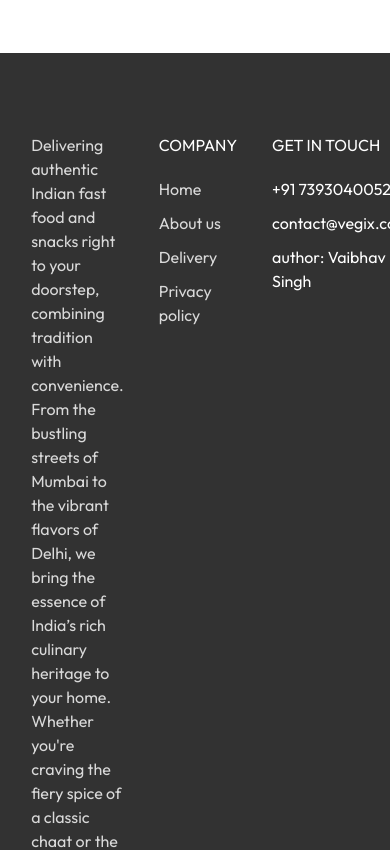
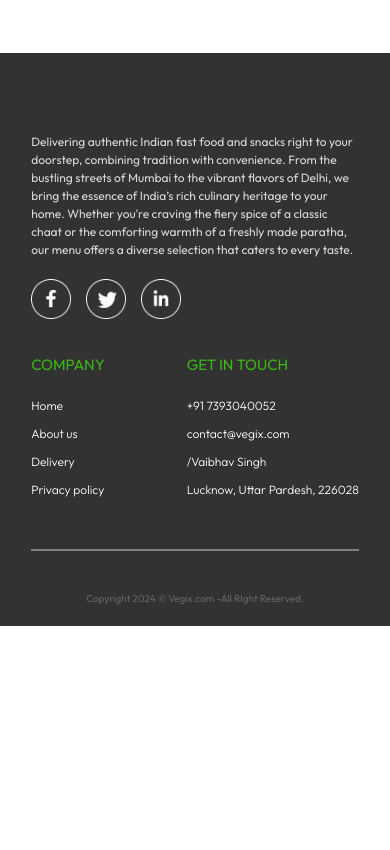
Before and after one commit to Vsingh2004/Vegix-Full-Stack, a React (Vite) app in the folder frontend/: page / in a window 390 px wide. Shown: the part 2020-2870 px from the top of the page. After the commit the page ends 2646 px from the top, so only its background shows below. Built offline with nearby package versions, Linux system fonts and the light colour scheme; no server answers.

Commit message:
Making footer responsive

```diff
--- a/frontend/src/components/FoodDisplay/FoodDisplay.css
+++ b/frontend/src/components/FoodDisplay/FoodDisplay.css
@@ -16,3 +16,9 @@
     gap: 30px;
     row-gap: 50px;
 }
+
+@media (max-width: 650px){
+    .food-display-list{
+        grid-template-columns: repeat(auto-fill, minmax(200px, 1fr));
+    }
+}
--- a/frontend/src/components/FoodItem/FoodItem.css
+++ b/frontend/src/components/FoodItem/FoodItem.css
@@ -1,6 +1,5 @@
 .food-item{
     width: 100%;
-    margin: auto;
     border-radius: 15px;
     box-shadow: 0px 0px 10px #00000015;
     animation: fadeIn 1s;
@@ -24,11 +23,16 @@
     display: flex;
     justify-content: space-between;
     align-items: center;
+
 }
 
 .food-item-name-rating p{
     font-weight: 500;
     font-size: 20px;
+    flex-basis: calc(100% - 80px); /* Adjust 80px based on the width of the image and gap */
+    white-space: nowrap;
+    overflow: hidden;
+    text-overflow: ellipsis;
 }
 
 .food-item-name-rating img{
--- a/frontend/src/components/Footer/Footer.css
+++ b/frontend/src/components/Footer/Footer.css
@@ -13,8 +13,13 @@
 .footer-content{
     width: 100%;
     display: grid;
-    grid-template-columns: 2fr 1fr 1fr;
-    gap: 80px;
+    grid-template-columns: 1.5fr 2fr;
+    gap: 100px;
+}
+
+.footer-content-bottom{
+    display: flex;
+    gap: 15rem;
 }
 
 .footer-content-left, .footer-content-right, .footer-content-center{
@@ -28,10 +33,11 @@
     list-style: none;
     margin-bottom: 10px;
     cursor: pointer;
+    font-weight: 300;
 }
 
  .footer-content-right h2, .footer-content-center h2{
-    color: white;
+    color: var(--green-color);
 }
 
 .footer-social-icons{
@@ -55,14 +61,47 @@
     border: none;
 }
 
-@media (max-width: 750px){
+@media (max-width: 1050px){
+    .footer-content-left p{
+        font-size: 14px;
+    }
+    .footer-content-bottom{
+        gap: 80px;
+    }
+}
+
+@media (max-width: 850px){
+    .footer-content-left p{
+        font-size: 12px;
+    }
+
     .footer-content{
         display: flex;
-        flex-direction: clumn;
+        flex-direction: column;
         gap: 35px;
+    }
+
+    .footer-content-bottom{
+        display: flex;
+        justify-content: space-between;
     }
 
     .footer-copyright{
         text-align: center;
     }
 }
+
+@media (max-width: 450px){
+
+    .footer-content-left li, .footer-content-right li, .footer-content-center li{
+        font-size: 12px;
+    }
+     .footer-content-right h2, .footer-content-center h2{
+        font-size: 15px;
+    }
+
+    .footer-copyright{
+        text-align: center;
+        font-size: 10px;
+    }
+}
--- a/frontend/src/components/Footer/Footer.jsx
+++ b/frontend/src/components/Footer/Footer.jsx
@@ -15,13 +15,14 @@ const Footer = () => {
                 <img src={assets.linkedin_icon} alt="" />
             </div>
         </div>
+        <div className='footer-content-bottom'>
         <div className="footer-content-center">
             <h2>COMPANY</h2>
             <ul>
-                <li>Home</li>
-                <li>About us</li>
-                <li>Delivery</li>
-                <li>Privacy policy</li>
+                <li><a href="">Home</a></li>
+                <li><a href="">About us</a></li>
+                <li><a href="">Delivery</a></li>
+                <li><a href="">Privacy policy</a></li>
             </ul>
         </div>
         <div className="footer-content-right">
@@ -29,8 +30,10 @@ const Footer = () => {
             <ul>
                 <li><a href="">+91 7393040052</a></li>
                 <li><a href="https://www.linkedin.com/in/vssingh2004">contact@vegix.com</a></li>
-                <li><a href="https://github.com/Vsingh2004" target='blank'>author: Vaibhav Singh</a></li>
+                <li><a href="https://github.com/Vsingh2004" target='blank'>/Vaibhav Singh</a></li>
+                <li><a >Lucknow, Uttar Pardesh, 226028</a></li>
             </ul>
+        </div>
         </div>
       </div>
       <hr />
```
